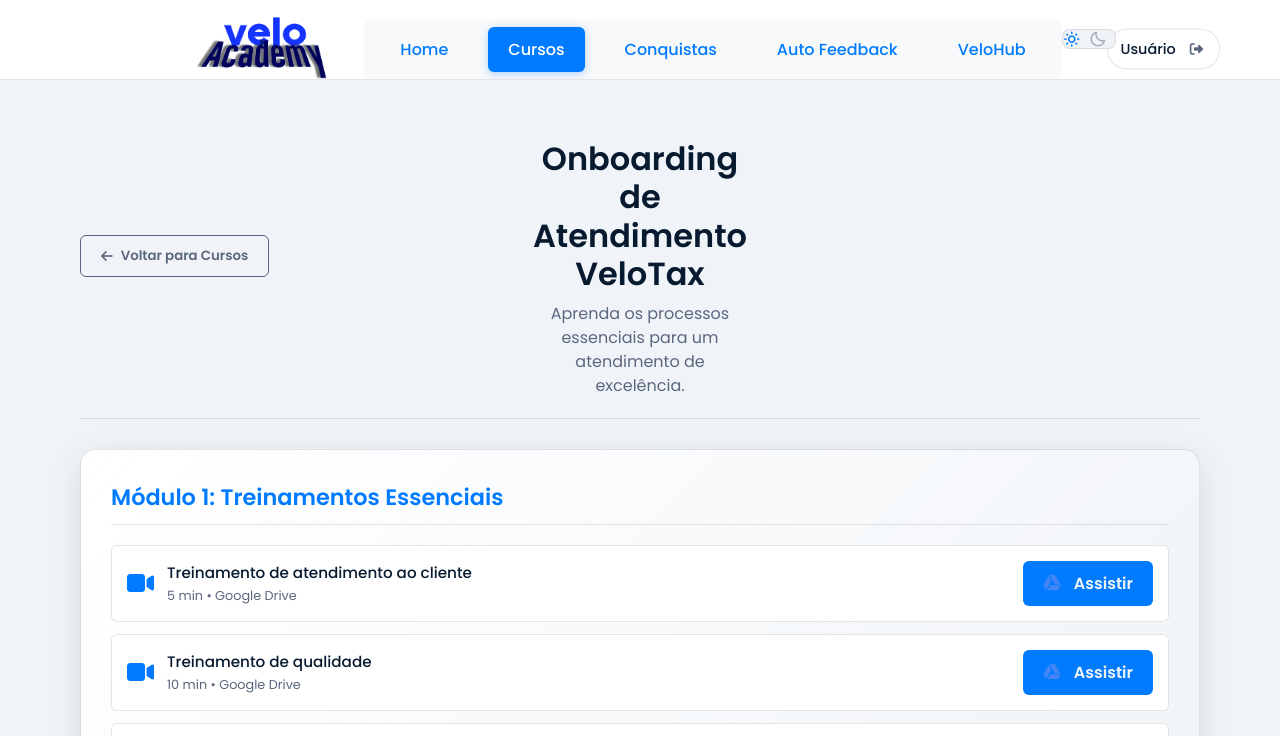
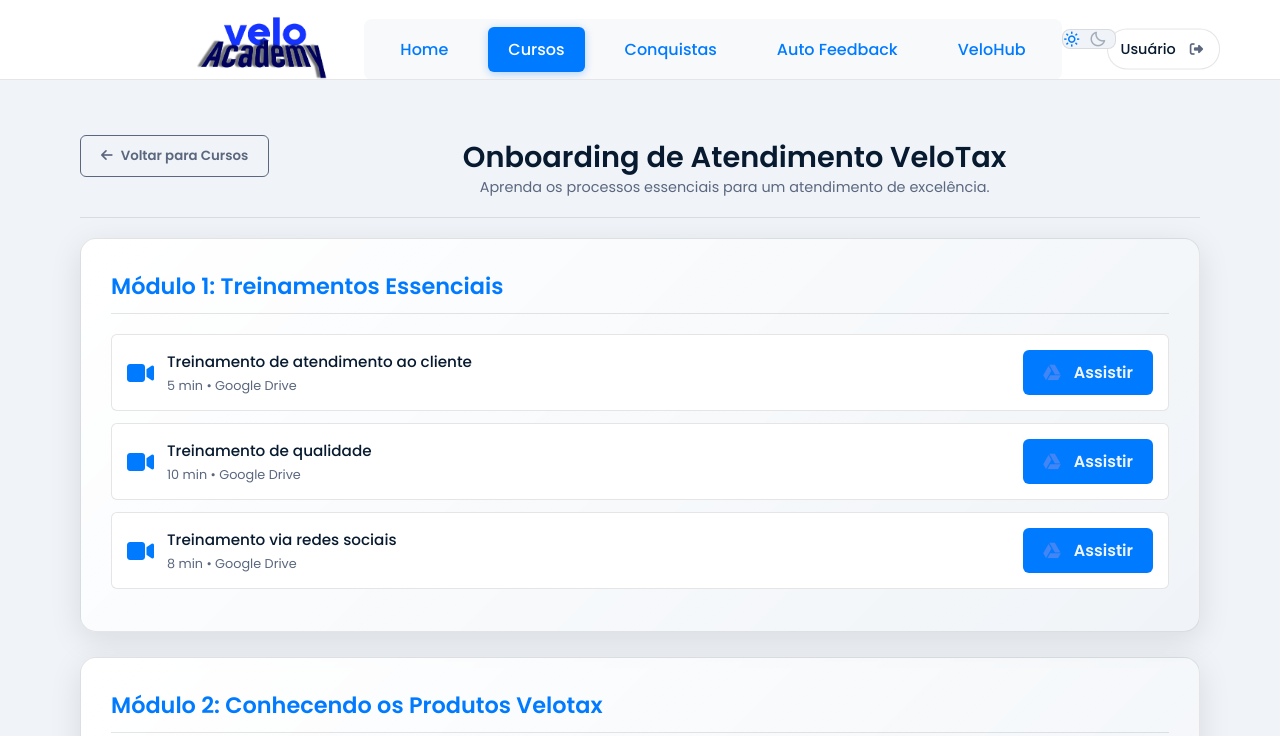
Before and after one commit to admVeloHub/VeloAcademy-GCP, a plain HTML site: page cursos.html in a window 1280 px wide. Both pictures are taken after a click on the element 230 px from the left and 392 px from the top of the page. Shown: the top 736 px of the page. Drawn offline with nearby package versions, Linux system fonts and the light colour scheme.

Commit message:
Layout definitivo: botão e título na mesma linha horizontal, máxima economia de espaço

```diff
--- a/css/styles.css
+++ b/css/styles.css
@@ -270,30 +270,27 @@
 }
 
 #course-view .course-header-compact {
-    margin-bottom: 30px;
-    display: flex;
-    align-items: center;
-    justify-content: center;
-    gap: 20px;
-    padding: 20px 0;
+    margin-bottom: 20px;
+    display: flex;
+    align-items: center;
+    justify-content: space-between;
+    padding: 15px 0;
     border-bottom: 1px solid var(--cor-borda);
-    position: relative;
 }
 
 #course-view .btn-secondary {
-    position: absolute;
-    left: 0;
     flex-shrink: 0;
 }
 
 #course-view .course-title-section {
     text-align: center;
-    flex: 0;
+    flex: 1;
+    margin: 0 20px;
 }
 
 #course-view .course-title-section h1 {
-    margin: 0 0 8px 0;
-    font-size: 2rem;
+    margin: 0 0 4px 0;
+    font-size: 1.8rem;
     color: var(--cor-texto-principal);
     border: none;
     padding: 0;
@@ -301,10 +298,10 @@
 }
 
 #course-view .course-title-section p {
-    font-size: 1rem;
+    font-size: 0.9rem;
     color: var(--cor-texto-secundario);
     margin: 0;
-    line-height: 1.5;
+    line-height: 1.3;
 }
 
 
@@ -957,19 +954,19 @@
     /* Header do curso */
     #course-view .course-header-compact {
         width: 100%;
-        flex-direction: column;
-        gap: 15px;
-        text-align: center;
-    }
-
-    #course-view .btn-secondary {
-        position: static;
-        align-self: center;
-        order: -1;
+        padding: 10px 0;
+    }
+
+    #course-view .course-title-section {
+        margin: 0 10px;
     }
 
     #course-view .course-title-section h1 {
-        font-size: 1.8rem;
+        font-size: 1.5rem;
+    }
+
+    #course-view .course-title-section p {
+        font-size: 0.8rem;
     }
 
     /* Container dos módulos */
```
